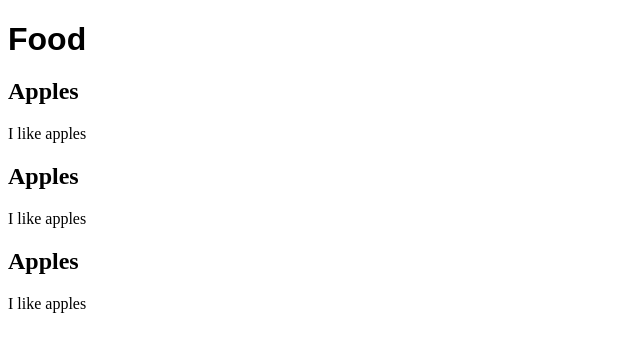
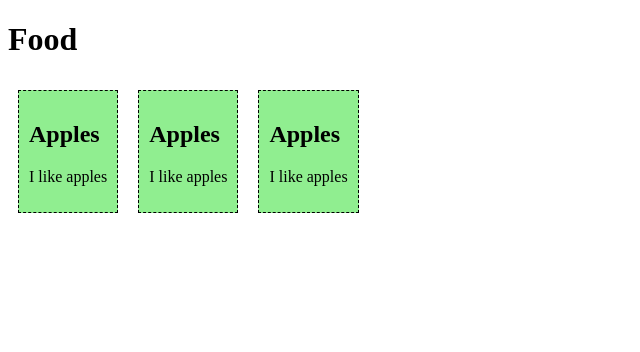
Before and after one commit to Chase-Ian/WebProg-IT241-vueJS, a Vue app in the folder firstsfc/: page / in a window 1280 px wide. Shown: the top 352 px of the page, without its empty margins (0-640 px from the left). Built offline with nearby package versions, Linux system fonts and the light colour scheme.

Commit message:
updated style

```diff
--- a/firstsfc/src/App.vue
+++ b/firstsfc/src/App.vue
@@ -8,6 +8,11 @@
 <script></script>
 
 <style>
-h1 { font-family: sans-serif; margin-bottom: 10px; }
-food-item { display: block; border: 1px solid #ccc; padding: 8px; margin: 6px 0; border-radius: 4px; background: #fafafa; }
+  #app > div {
+    border: dashed black 1px;
+    display: inline-block;
+    margin: 10px;
+    padding: 10px;
+    background-color: lightgreen;
+  }
 </style>
```
